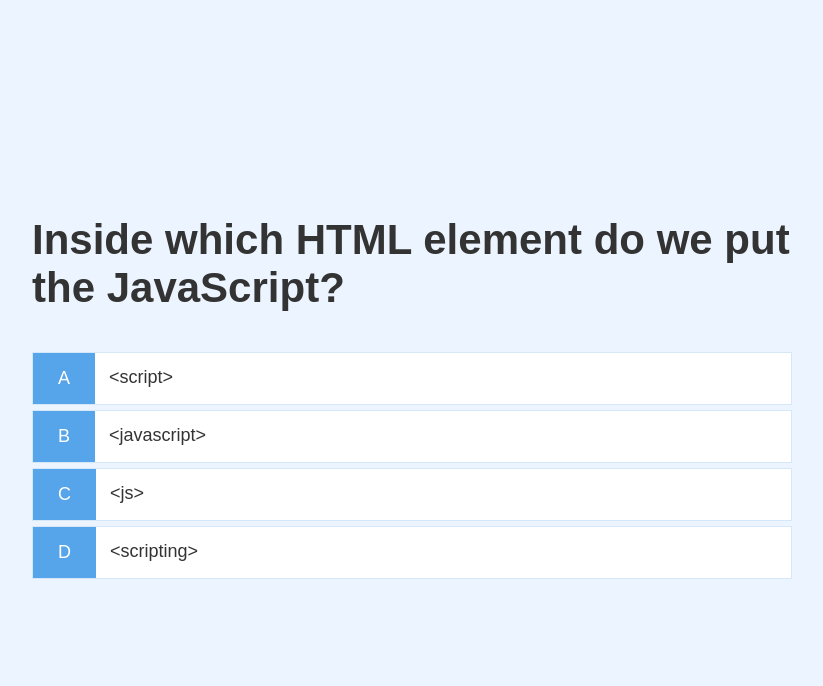
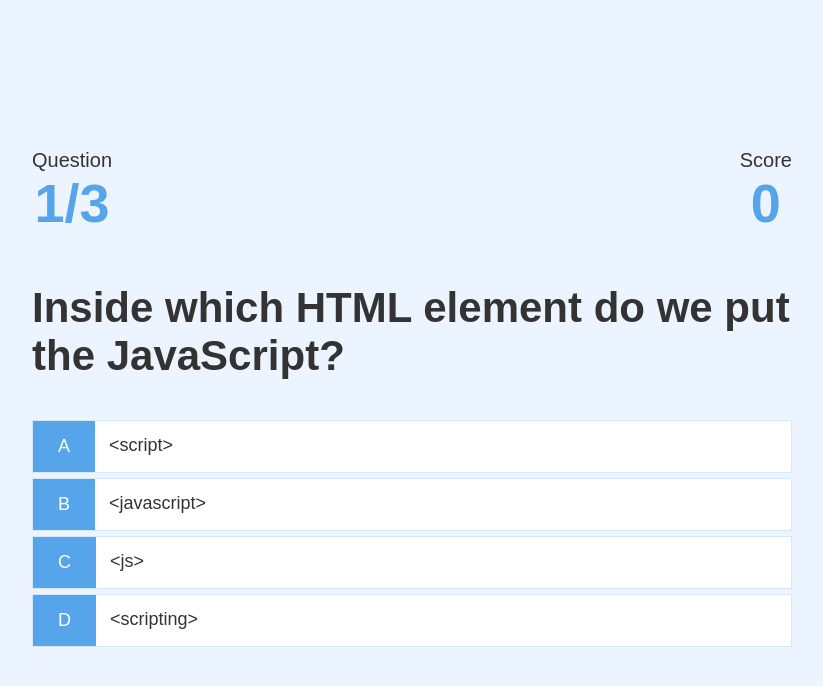
Before and after one commit to ashulmes/quiz-app-project, a plain HTML site: page game.html in a window 1280 px wide. Shown: the whole page, without its empty margins (228-1051 px from the left). Drawn offline with Linux system fonts and the light colour scheme.

Commit message:
Created a HUD for the question and score tallies

```diff
--- a/game.css
+++ b/game.css
@@ -32,3 +32,19 @@
 .incorrect {
   background-color: #dc3545;
 }
+
+/* HUD */
+
+#hud {
+  display: flex;
+  justify-content: space-between; /* all open space is between the elements and pushes them to the edges */
+}
+
+.hud-prefix {
+  text-align: center;
+  font-size: 2rem;
+}
+
+.hud-main-text {
+  text-align: center;
+}
--- a/game.html
+++ b/game.html
@@ -11,6 +11,16 @@
   <body>
     <div class="container">
       <div class="justify-center flex-column" id="game">
+        <div id="hud">
+          <div id="hud-item">
+            <p class="hud-prefix">Question</p>
+            <h1 class="hud-main-text" id="question-counter"></h1>
+          </div>
+          <div id="hud-item">
+            <p class="hud-prefix">Score</p>
+            <h1 class="hud-main-text" id="score">0</h1>
+          </div>
+        </div>
         <h2 id="question">What is the answer to this question?</h2>
         <div class="choice-container">
           <p class="choice-prefix">A</p>
--- a/game.js
+++ b/game.js
@@ -1,5 +1,7 @@
 const question = document.getElementById("question"); // reference to question
 const choices = Array.from(document.getElementsByClassName("choice-text")); // reference to choices, converted into an array
+const questionCounterText = document.getElementById("question-counter");
+const scoreText = document.getElementById("score");
 
 let currentQuestion = {};
 let acceptingAnswers = false; // start as false, to create a slight delay before the user can answer
@@ -52,6 +54,8 @@ getNewQuestion = () => {
   } // send to end.html page if there are no questions left to display to the user and the game is over
 
   questionCounter++; // starting the game increments it to 1
+  questionCounterText.innerText = `${questionCounter}/${MAX_QUESTIONS}`; // updates question number dynamically using the question counter
+
   const questionIndex = Math.floor(Math.random() * availableQuestions.length); // chooses a random question from the available options left to the user
   currentQuestion = availableQuestions[questionIndex]; // gets a reference to the current question
   question.innerText = currentQuestion.question; // updates the question text to the current question
@@ -76,6 +80,10 @@ choices.forEach((choice) => {
     const classToApply =
       selectedAnswer == currentQuestion.answer ? "correct" : "incorrect"; // checks if the answer is correct or incorrect
 
+    if (classToApply === "correct") {
+      incrementScore(CORRECT_BONUS);
+    } // if the answer is correct, the increment function is called and 10 points are added to the score
+
     selectedChoice.parentElement.classList.add(classToApply); // adds the "correct" or "incorrect" class to the selected choice container
 
     setTimeout(() => {
@@ -85,4 +93,9 @@ choices.forEach((choice) => {
   });
 });
 
+incrementScore = (num) => {
+  score += num;
+  scoreText.innerText = score;
+}; // increments the score and updates the score text with the new score
+
 startGame();
```
